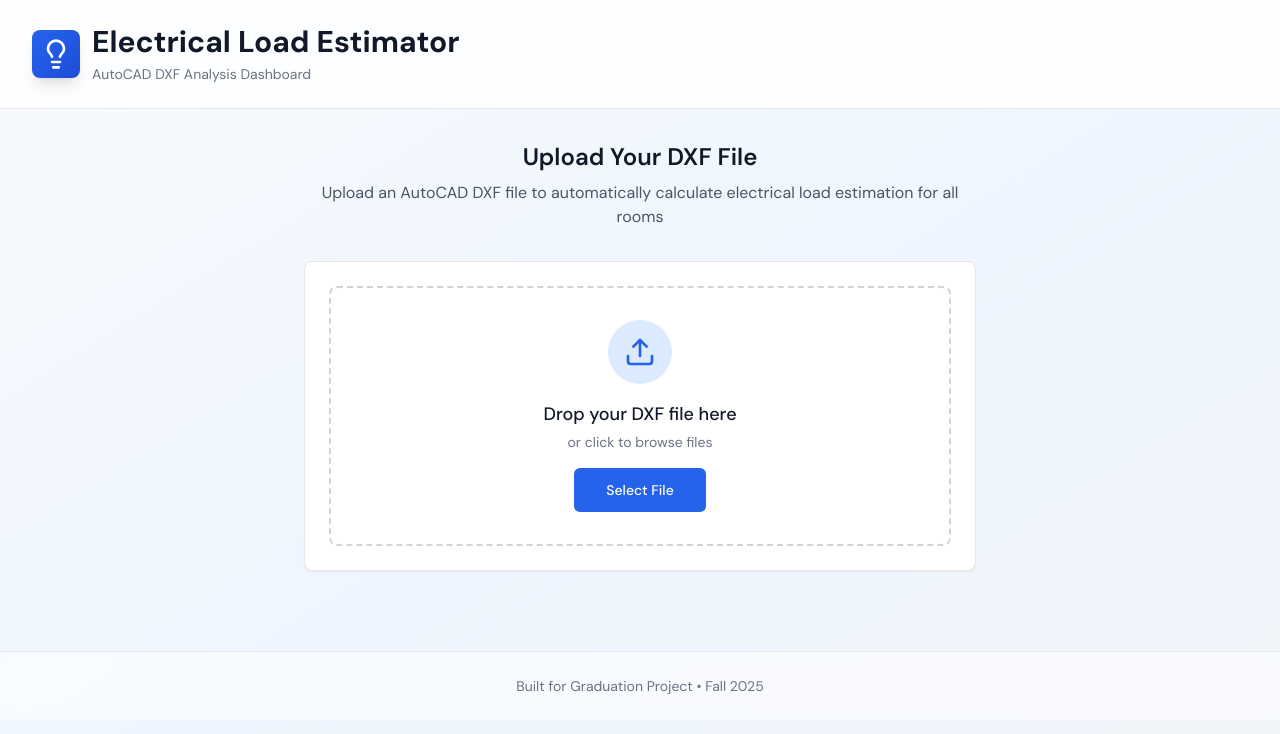
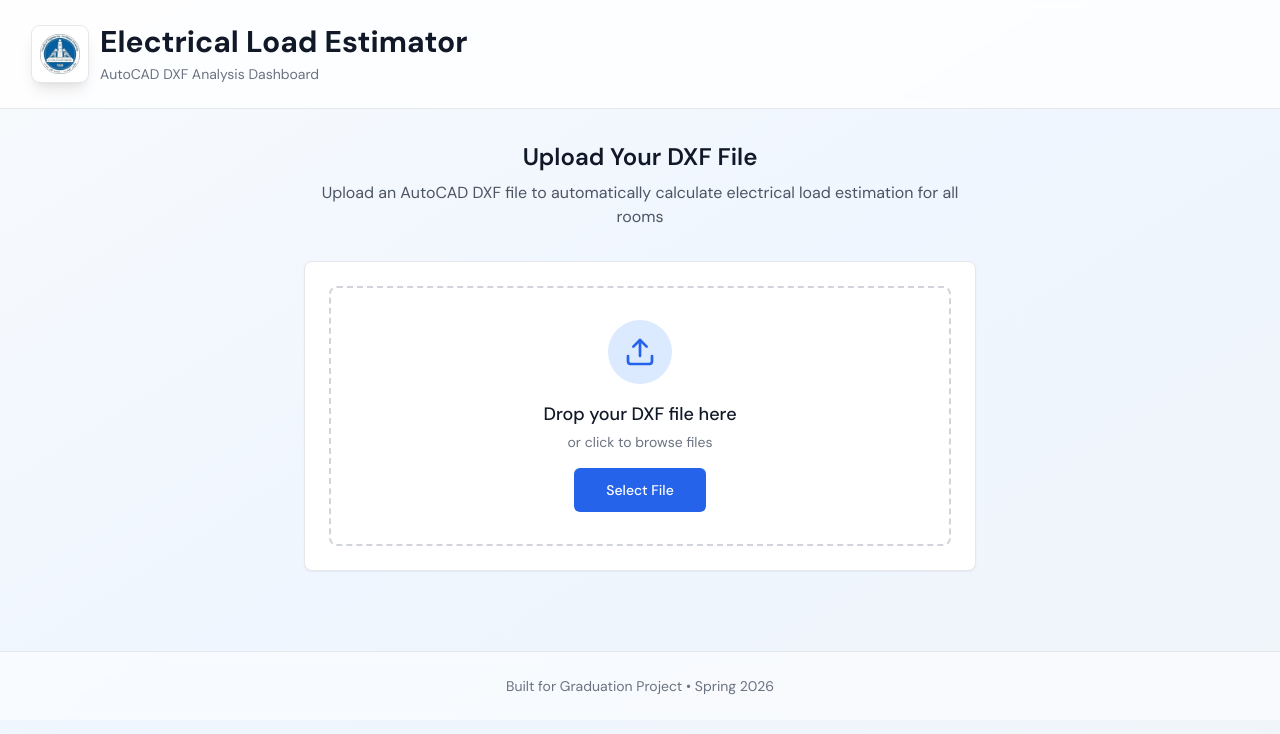
Before and after one commit to ahmed-abohmaid/gp-dxf-analysis-mvp, a React (Vite) app: page / in a window 1280 px wide. Shown: the top 734 px of the page. Built offline with nearby package versions, Linux system fonts and the light colour scheme; the HTML template or start-up script is replaced by a standard one.

Commit message:
refactor: update favicon and replace logo image

```diff
--- a/index.html
+++ b/index.html
@@ -1,11 +1,14 @@
-<!DOCTYPE html>
+<!doctype html>
 <html lang="en">
   <head>
     <meta charset="UTF-8" />
-    <link rel="icon" type="image/svg+xml" href="/vite.svg" />
+    <link rel="icon" type="image/webp" href="/asu-logo.webp" />
     <meta name="viewport" content="width=device-width, initial-scale=1.0" />
     <title>Electrical Load Estimator - DXF Analysis</title>
-    <meta name="description" content="AutoCAD DXF electrical load estimation dashboard" />
+    <meta
+      name="description"
+      content="AutoCAD DXF electrical load estimation dashboard"
+    />
   </head>
   <body>
     <div id="root"></div>
--- a/src/App.tsx
+++ b/src/App.tsx
@@ -1,5 +1,5 @@
 import { useState } from "react";
-import { Lightbulb, RotateCcw } from "lucide-react";
+import { RotateCcw } from "lucide-react";
 import { FileUpload } from "./features/upload/FileUpload";
 import { ResultsDisplay } from "./features/results/ResultsDisplay";
 import { Button } from "./components/ui/button";
@@ -38,8 +38,12 @@ function App() {
         <div className="max-w-7xl mx-auto px-4 sm:px-6 lg:px-8 py-6">
           <div className="flex items-center justify-between">
             <div className="flex items-center gap-3">
-              <div className="p-2 bg-gradient-to-br from-blue-600 to-blue-700 rounded-lg shadow-lg">
-                <Lightbulb className="w-8 h-8 text-white" />
+              <div className="p-2 bg-white rounded-lg shadow-lg ring-1 ring-gray-200">
+                <img
+                  src="/asu-logo.webp"
+                  alt="ASU"
+                  className="w-10 h-10 object-contain"
+                />
               </div>
               <div>
                 <h1 className="text-3xl font-bold text-gray-900">
@@ -99,7 +103,7 @@ function App() {
       <footer className="border-t border-gray-200 bg-white/50 backdrop-blur-sm mt-12">
         <div className="max-w-7xl mx-auto px-4 sm:px-6 lg:px-8 py-6">
           <p className="text-center text-sm text-gray-500">
-            Built for Graduation Project • Fall 2025
+            Built for Graduation Project • Spring 2026
           </p>
         </div>
       </footer>
```
Also changed, not shown: public/asu-logo.jpg (deleted), public/asu-logo.webp (added).
